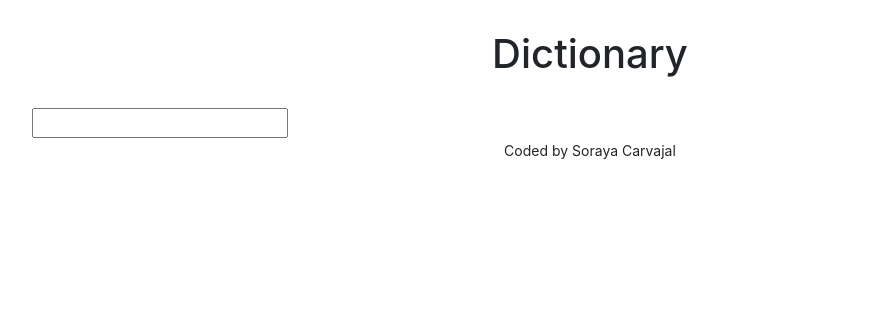
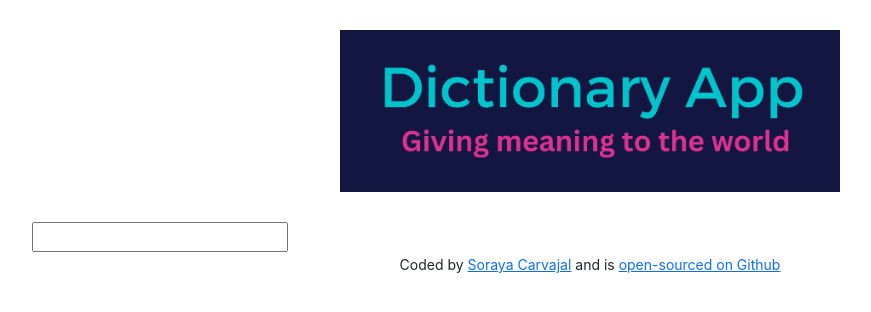
Before and after one commit to icuestiona/react-dictionary-app, a React (Create React App) app: page / in a window 1280 px wide. Shown: the top 312 px of the page, without its empty margins (50-921 px from the left). Built offline with nearby package versions, Linux system fonts and the light colour scheme.

Commit message:
Modified Footer & Added logo

```diff
--- a/src/App.css
+++ b/src/App.css
@@ -1,5 +1,12 @@
 .App-header {
   margin: 30px 0;
+  size: 60%;
+}
+
+.App-logo {
+  max-width: 500px;
+  display: block;
+  margin: 0 auto;
 }
 
 h1 {
--- a/src/App.js
+++ b/src/App.js
@@ -1,18 +1,38 @@
 import "./App.css";
 import Dictionary from "./Dictionary";
+import logo from "./logo.png";
 
 function App() {
   return (
     <div className="App">
       <div className="container">
         <header className="App-header">
-          <h1>Dictionary</h1>
+          <img src={logo} className="App-logo img-fluid" alt="logo" />
         </header>
         <main>
           <Dictionary />
         </main>
         <footer className="text-center">
-          <small>Coded by Soraya Carvajal</small>
+          <footer>
+            <small>
+              Coded by{" "}
+              <a
+                href="https://stellar-donut-875afe.netlify.app/about.html"
+                target="_blank"
+                rel="noopener noreferrer"
+              >
+                Soraya Carvajal
+              </a>{" "}
+              and is {""}
+              <a
+                href="https://github.com/icuestiona/react-dictionary-app"
+                target="_blank"
+                rel="noreferrer"
+              >
+                open-sourced on Github
+              </a>
+            </small>
+          </footer>
         </footer>
       </div>
     </div>
```
Also changed, not shown: src/logo.png (added).
